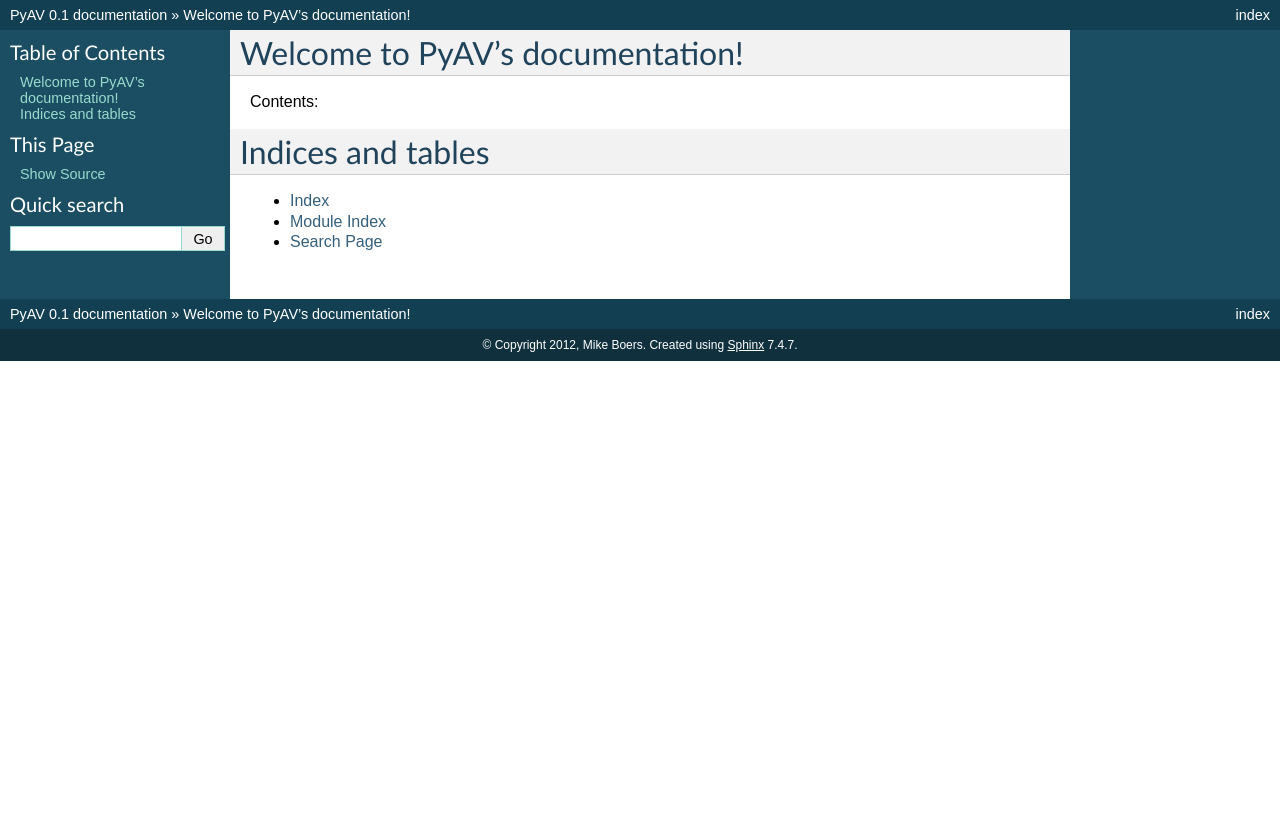
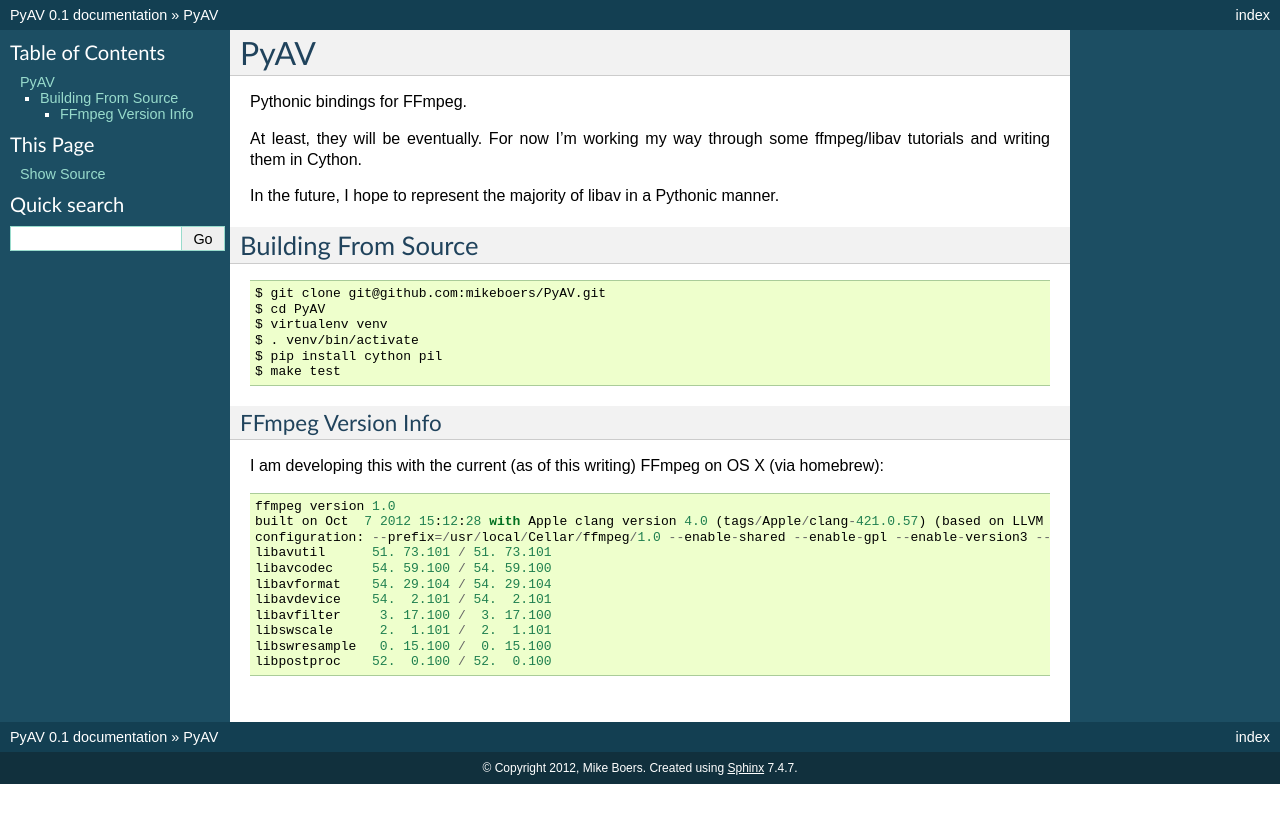
Before and after one commit to PyAV-Org/PyAV, a Sphinx documentation site: the page built from docs/index.rst, in a window 1280 px wide. Shown: the top 823 px of the page. Built offline with Sphinx 7.4.7, drawn with Linux system fonts in a browser that asks for light colours.

```diff
--- a/docs/index.rst
+++ b/docs/index.rst
@@ -1,21 +1,55 @@
-.. PyAV documentation master file, created by
-   sphinx-quickstart on Fri Dec  7 22:13:16 2012.
-   You can adapt this file completely to your liking, but it should at least
-   contain the root `toctree` directive.
+PyAV
+====
 
-Welcome to PyAV's documentation!
-================================
+Pythonic bindings for FFmpeg.
 
-Contents:
+At least, they will be eventually. For now I'm working my way through some ffmpeg/libav tutorials and writing them in Cython.
 
-.. toctree::
-   :maxdepth: 2
+In the future, I hope to represent the majority of libav in a Pythonic manner.
+
+
+Building From Source
+--------------------
+
+::
+
+    $ git clone git@github.com:mikeboers/PyAV.git
+    $ cd PyAV
+    $ virtualenv venv
+    $ . venv/bin/activate
+    $ pip install cython pil
+    $ make test
+
+
+FFmpeg Version Info
+^^^^^^^^^^^^^^^^^^^
+
+I am developing this with the current (as of this writing) FFmpeg on OS X (via homebrew)::
+
+    ffmpeg version 1.0
+    built on Oct  7 2012 15:12:28 with Apple clang version 4.0 (tags/Apple/clang-421.0.57) (based on LLVM 3.1svn)
+    configuration: --prefix=/usr/local/Cellar/ffmpeg/1.0 --enable-shared --enable-gpl --enable-version3 --enable-nonfree --enable-hardcoded-tables --cc=cc --host-cflags= --host-ldflags= --enable-libx264 --enable-libfaac --enable-libmp3lame --enable-libxvid
+    libavutil      51. 73.101 / 51. 73.101
+    libavcodec     54. 59.100 / 54. 59.100
+    libavformat    54. 29.104 / 54. 29.104
+    libavdevice    54.  2.101 / 54.  2.101
+    libavfilter     3. 17.100 /  3. 17.100
+    libswscale      2.  1.101 /  2.  1.101
+    libswresample   0. 15.100 /  0. 15.100
+    libpostproc    52.  0.100 / 52.  0.100
 
 
 
-Indices and tables
-==================
+..
+	Contents:
 
-* :ref:`genindex`
-* :ref:`modindex`
-* :ref:`search`
+	.. toctree::
+	   :maxdepth: 2
+
+
+..
+	Indices and tables
+	==================
+	* :ref:`genindex`
+	* :ref:`modindex`
+	* :ref:`search`
```
Also changed, not shown: README.md (+6 -28 lines).
